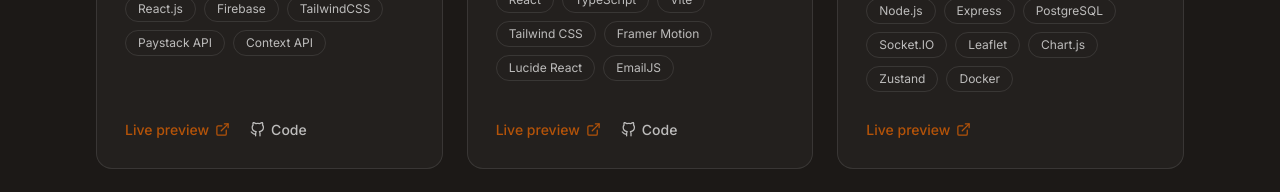
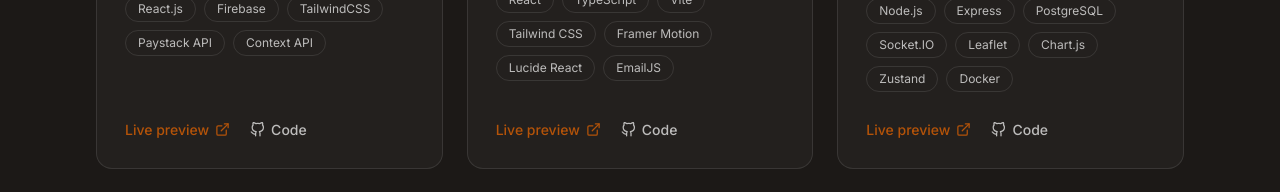
Before and after one commit to Dara92-july/myPortfolio, a React (Vite) app: page / in a window 1280 px wide. Shown: the part 3260-3452 px from the top of the page. Built offline with nearby package versions, Linux system fonts and the light colour scheme; no server answers.

Commit message:
Add Smart Logistics live + git links

```diff
--- a/src/data/content.js
+++ b/src/data/content.js
@@ -148,8 +148,8 @@ export const projects = [
       'Dockerized deployment on Vercel + Render',
     ],
     links: {
-      preview: '',
-      github: '',
+      preview: 'https://smartlogisticsclient.vercel.app',
+      github: 'https://github.com/Dara92-july/smart_logistics_client.git',
     },
   },
   {
```
